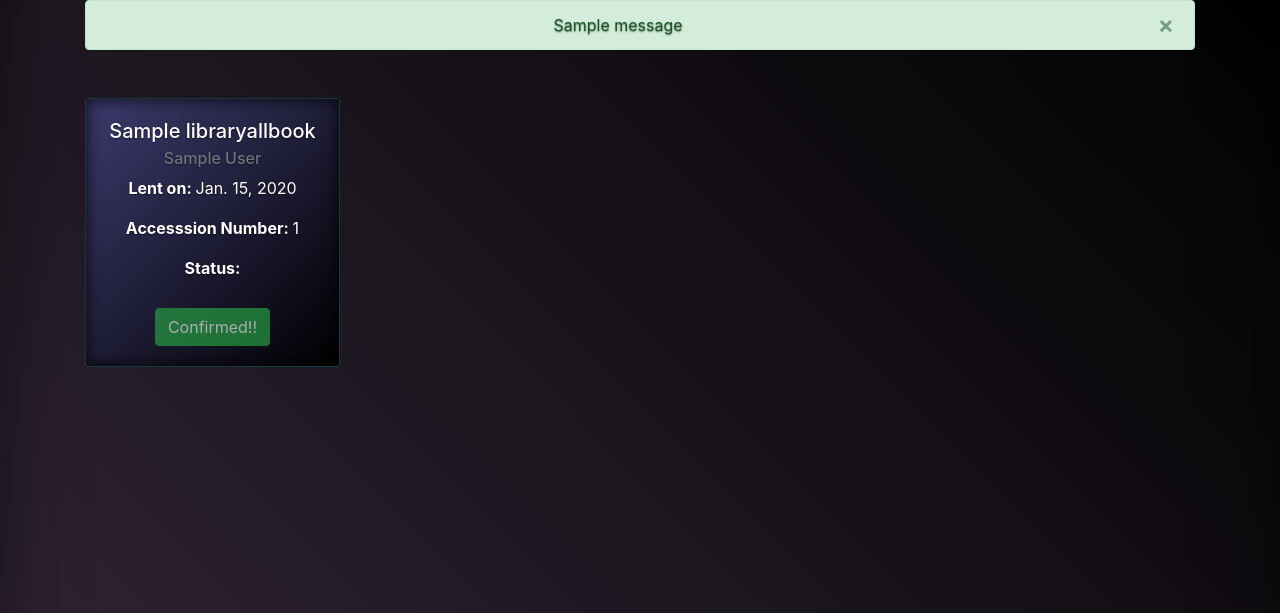
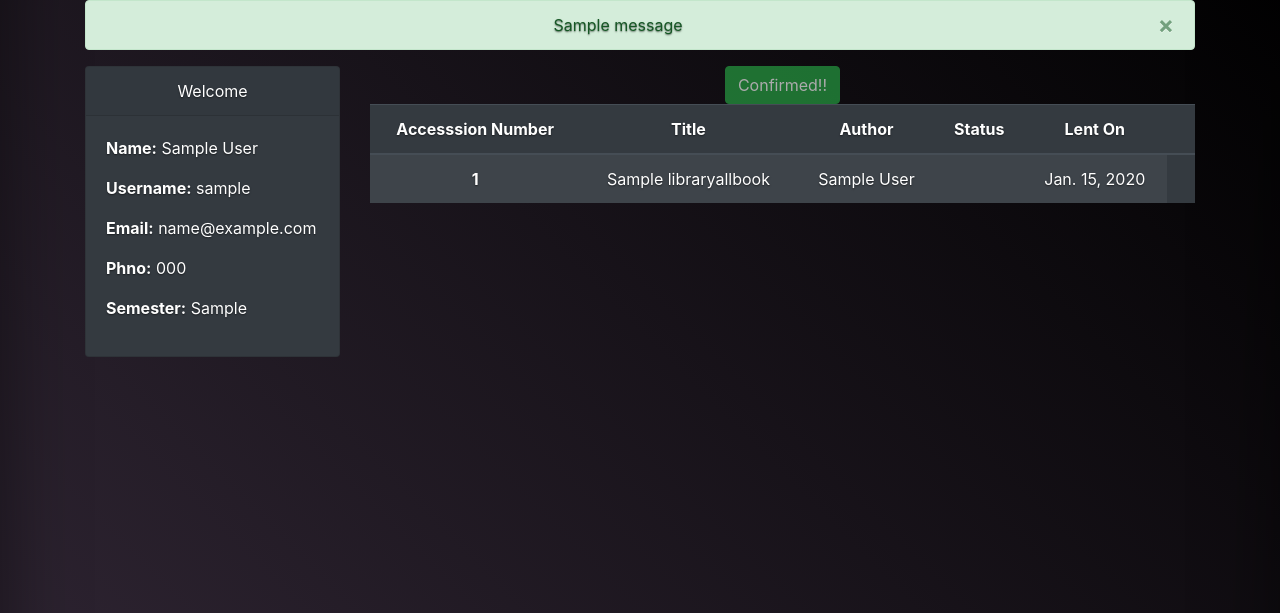
Before and after one commit to WinstonPais/CSDepartmentLib, a Django app: page /mainapp/mybooks/ in a window 1280 px wide. Shown: the part 88-701 px from the top of the page. Run offline with Django 3.2, Linux system fonts and the light colour scheme; a user stored in the database is signed in; tables that the repository leaves empty hold one stand-in row (values such as "Sample post"); one stand-in notice (Sample message) is shown; some libraries are stand-ins or nearby versions.

Commit message:
changed mybook.html structure

```diff
--- a/mainapp/views.py
+++ b/mainapp/views.py
@@ -14,7 +14,7 @@
 from django.contrib.auth.models import User
 from .tokens import account_activation_token
 from mainapp.forms import UserForm,UserProfileInfoForm
-from mainapp.models import LibraryAllBooks,BooksLent,Bookavail,bkstat
+from mainapp.models import LibraryAllBooks,BooksLent,Bookavail,bkstat,UserProfileInfo
 # Create your views here.
 
 
@@ -40,7 +40,12 @@
 def mybooks(req):
     context={
         'books':BooksLent.objects.all().filter(user=req.user),
+        'user':req.user,
+        # User.objects.get(username=req.user.username),
+
+        'additionalDetails':UserProfileInfo.objects.get(user=req.user),
     }
+    # print(help(User.objects.get(username=req.user.username)))
     return render(req,'mainapp/mybooks.html',context)
 
 @login_required
--- a/template/mainapp/mybooks.html
+++ b/template/mainapp/mybooks.html
@@ -33,7 +33,82 @@
         </nav>
       </div>
     </header>
-    <div class="container">
+    <div class="container" >
+      {% if messages %}
+        {% for message in messages %}
+          {% if message.tags == 'success' %}
+            <div class="alert alert-success alert-dismissible fade show" role="alert">
+              {{ message }}
+              <button type="button" class="close" data-dismiss="alert" aria-label="Close">
+                <span aria-hidden="true">&times;</span>
+              </button>
+            </div>
+          {% else %}
+            <div class="alert alert-danger alert-dismissible fade show" role="alert">
+              {{ message }}
+              <button type="button" class="close" data-dismiss="alert" aria-label="Close">
+                <span aria-hidden="true">&times;</span>
+              </button>
+            </div>
+          {% endif %}
+        {% endfor %}
+      {% endif %}
+      <div class="row">
+        <div class="col-3">
+          <div class="card text-white bg-dark mb-3" style="max-width: 20rem;">
+            <div class="card-header">Welcome</div>
+
+            <div class="card-body" style="text-align: left;">
+              <p><strong>Name:</strong> {{ user.first_name }} {{ user.last_name }}</p>
+              <p><strong>Username:</strong> {{ user }}</p>
+              <p><strong>Email:</strong> {{ user.email }}</p>
+              <p><strong>Phno:</strong> {{ additionalDetails.phone }}</p>
+              <p><strong>Semester:</strong> {{ additionalDetails.semester }}</p>
+            </div>
+          </div>
+        </div>
+        <div class="col-9">
+          <table class="table table-striped table-dark">
+            <thead>
+              <tr>
+                <th scope="col">Accesssion Number</th>
+                <th scope="col">Title</th>
+                <th scope="col">Author</th>
+                <th scope="col">Status</th>
+                <th scope="col">Lent On</th>
+                <th scope="col"></th>
+              </tr>
+            </thead>
+            <tbody>
+              {% for book in books %}
+                <tr>
+                  <th scope="row">{{ book.AccesssionNumber.AccesssionNumber }}</th>
+                  <td>{{ book.AccesssionNumber.Title }}</td>
+                  <td>{{ book.AccesssionNumber.Author }}</td>
+                  <td>{{ book.status }}</td>
+                  <td>{{ book.Lent_on }}</td>
+                  {% if book.status|st == "Pending" %}
+                    <td>
+                      <form action="{% url 'mainapp:delPage' pk=book.AccesssionNumber.AccesssionNumber %}" method="post">
+                        {% csrf_token %}
+                        <input type="submit" onclick="return confirm('Are you sure to Cancel Booking?')" class="btn btn-danger" value="Cancel">
+                      </form>
+                    </td>
+                  {% else %}
+                    <button type="button" class="btn btn-success disabled">Confirmed!!</button>
+                  {% endif %}
+                </tr>
+              {% endfor %}
+            </tbody>
+          </table>
+          {% if books|len == 0 %}
+            <p class="font-weight-light">Looks Empty :( ,Click <a href="{% url 'mainapp:userselectPage' %}">here</a> to select books</p>
+          {% endif %}
+        </div>
+      </div>
+    </div>
+
+    <!-- <div class="container">
       {% if messages %}
           {% for message in messages %}
             {% if message.tags == 'success' %}
@@ -86,8 +161,8 @@
             </div>
           </div>
         {% endfor %}
-      </div>
-    </div>
+      </div> -->
+    <!-- </div> -->
 
 
 
```
